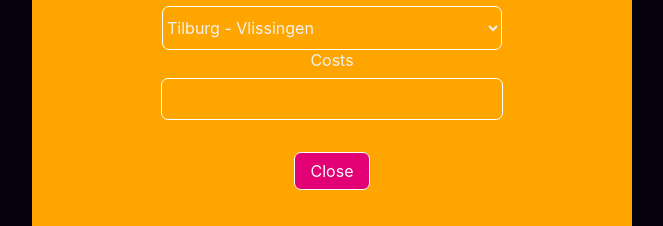
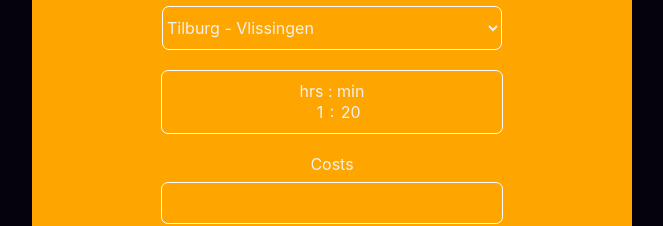
Before and after one commit to willemverbuyst/commuter-log-server, a Svelte app: page / in a window 1280 px wide. Both pictures are taken after a click on the button "Add Working Day". Shown: the part 312-538 px from the top of the page, without its empty margins (308-971 px from the left). Built offline with nearby package versions, Linux system fonts and the light colour scheme.

Commit message:
Create hrs:min input

```diff
--- a/src/BusinessLogic/FormComponent.svelte
+++ b/src/BusinessLogic/FormComponent.svelte
@@ -3,6 +3,7 @@
   import DatePicker from '../UI/DatePicker.svelte';
   import Dropdown from '../UI/Dropdown.svelte';
   import Modal from '../UI/Modal.svelte';
+  import NumberInput from '../UI/NumberInput.svelte';
   import RadioButton from '../UI/RadioButton.svelte';
   import TextInput from '../UI/TextInput.svelte';
 
@@ -15,6 +16,8 @@
   let returnTrip = false;
   let route = routes[1];
   let routeBack = routes[3];
+  let minutes = 20;
+  let hours = 1;
 
   function updateSelectedDate(date) {
     selectedDate = date;
@@ -79,6 +82,7 @@
         label="One Way"
         on:change={updateRouteSelection}
       />
+      <NumberInput {hours} {minutes} />
       {#if returnTrip}
         <TextInput
           label="Route back"
--- /dev/null
+++ b/src/UI/NumberInput.svelte
@@ -0,0 +1,73 @@
+<script>
+  export let hours;
+  export let minutes;
+</script>
+
+<div class="form-control">
+  <div class="labels">hrs&nbsp;:&nbsp;min</div>
+
+  <div class="number-inputs">
+    <input class="hours" type="number" value={hours} on:input />
+    &nbsp;:&nbsp;
+    <input
+      class="minutes"
+      type="number"
+      value={minutes}
+      min="0"
+      max="60"
+      on:input
+    />
+  </div>
+</div>
+
+<style>
+  /* Chrome, Safari, Edge, Opera */
+  input::-webkit-outer-spin-button,
+  input::-webkit-inner-spin-button {
+    -webkit-appearance: none;
+    margin: 0;
+  }
+
+  /* Firefox */
+  input[type='number'] {
+    -moz-appearance: textfield;
+  }
+
+  input {
+    width: 40px;
+    font: inherit;
+    color: inherit;
+    border: none;
+    background: transparent;
+
+    /* padding: 10px 20px; */
+    transition: border-color 0.1s ease-out;
+  }
+
+  input.hours {
+    text-align: right;
+  }
+  input.minutes {
+    text-align: left;
+  }
+
+  input:focus {
+    border-color: #f1f1f1;
+    outline: none;
+  }
+
+  .labels,
+  .number-inputs {
+    width: 100%;
+    display: flex;
+    justify-content: center;
+  }
+
+  .form-control {
+    width: 300px;
+    margin: 20px auto;
+    border: 1px solid #fff;
+    border-radius: 7px;
+    padding: 10px 20px;
+  }
+</style>
--- a/src/UI/TextInput.svelte
+++ b/src/UI/TextInput.svelte
@@ -1,12 +1,11 @@
 <script>
   export let label;
   export let value;
-  export let type = 'text';
 </script>
 
 <div class="form-control">
-  <label for="title">{label} </label>
-  <input {type} {value} on:input />
+  <label for="costs">{label} </label>
+  <input id="costs" type="text" {value} on:input />
 </div>
 
 <style>
```
